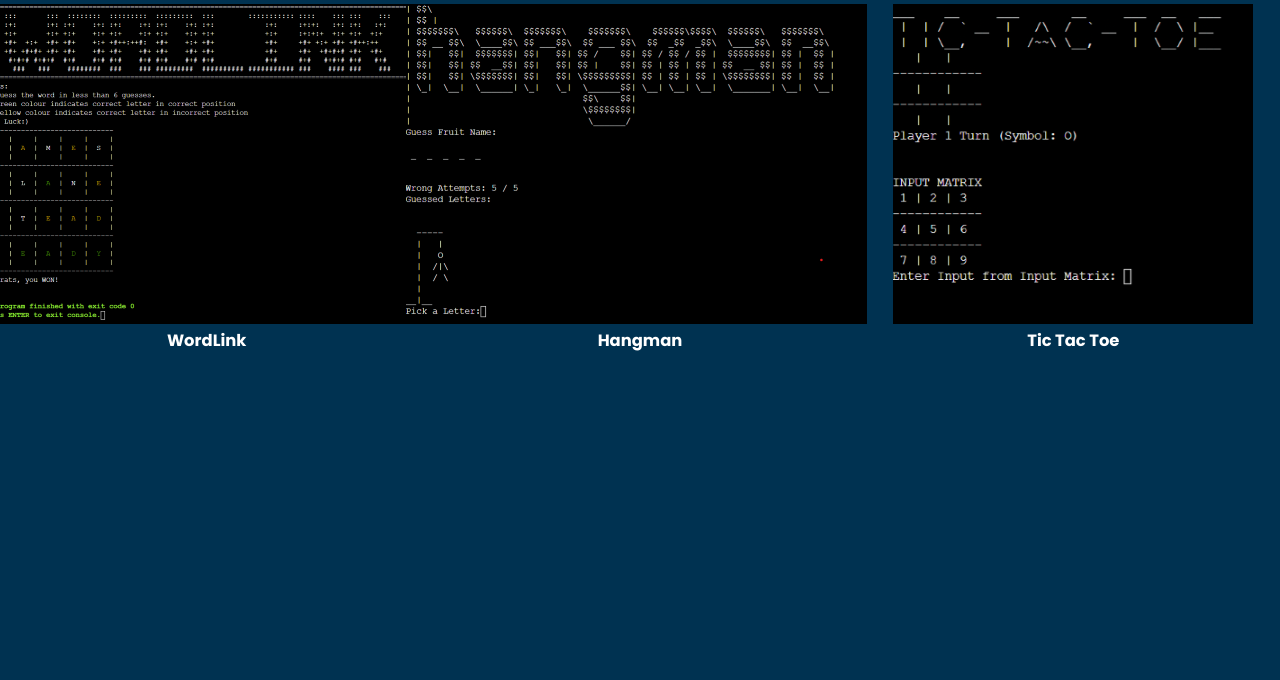
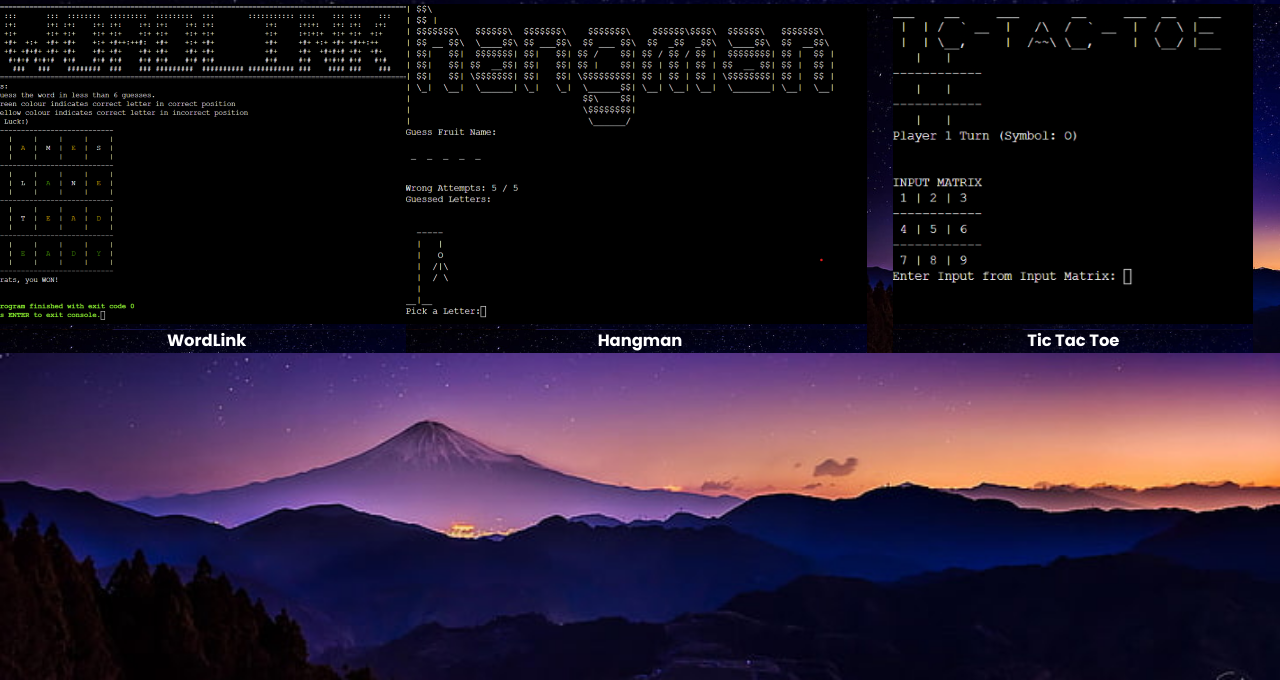
Before and after one commit to praneethapedapudi/games-website, a plain HTML site: page index.html in a window 1280 px wide. Shown: the part 120-800 px from the top of the page. Drawn offline with Linux system fonts and the light colour scheme.

Commit message:
Update style.css

```diff
--- a/style.css
+++ b/style.css
@@ -11,6 +11,9 @@
     padding: 0;
     box-sizing: border-box;
     background-color: var(--darker-colour);
+    background-image: url(images/bgimg.jpg);
+    background-repeat: repeat;
+    background-size: cover;
 }
 html{
     font-size: 62.5%;
@@ -27,7 +30,7 @@ body{
     font-size: 1.4rem;
 }
 #project{
-    background: var(--darker-colour);
+    background: transparent;
 }
 #project h2{
     font-size: 6rem;
```
